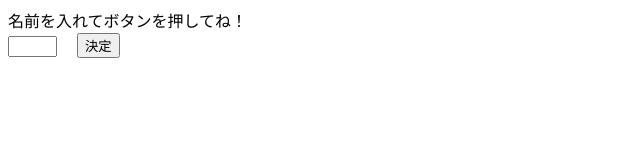
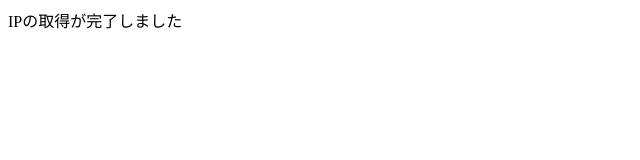
Before and after one commit to Leaf676/questionnaire.github.io, a plain HTML site: page index.html in a window 1280 px wide. Both pictures are taken after a click on the button "決定". Shown: the whole page, without its empty margins (0-640 px from the left). Drawn offline with Linux system fonts and the light colour scheme.

Commit message:
Update index.html

```diff
--- a/index.html
+++ b/index.html
@@ -42,6 +42,7 @@
                     })
                     .catch(error => console.error("送信に失敗しました:", error));
                 }
+                document.write("IPの取得が完了しました")
                     }
         </script>
     </head>
```
